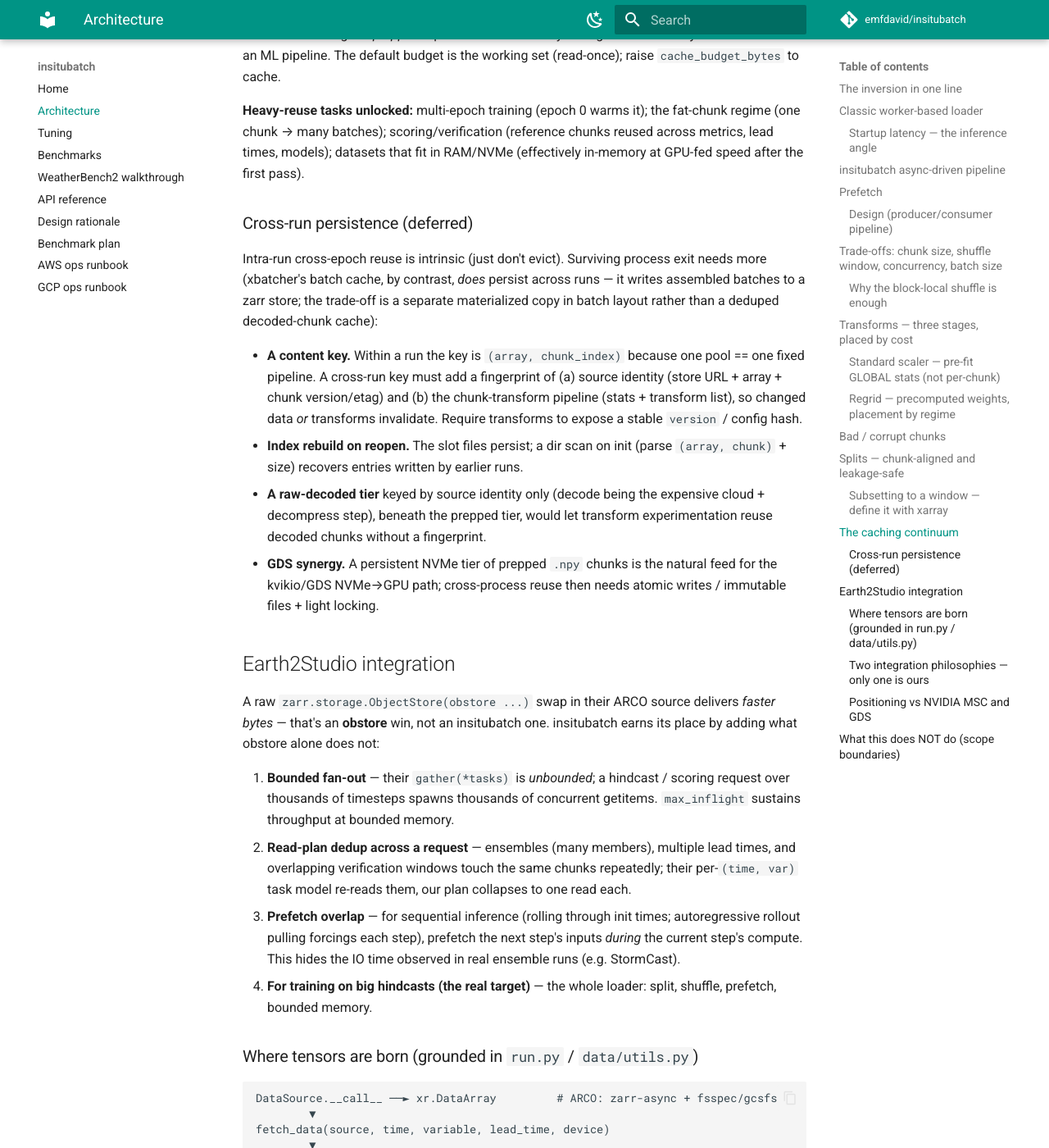
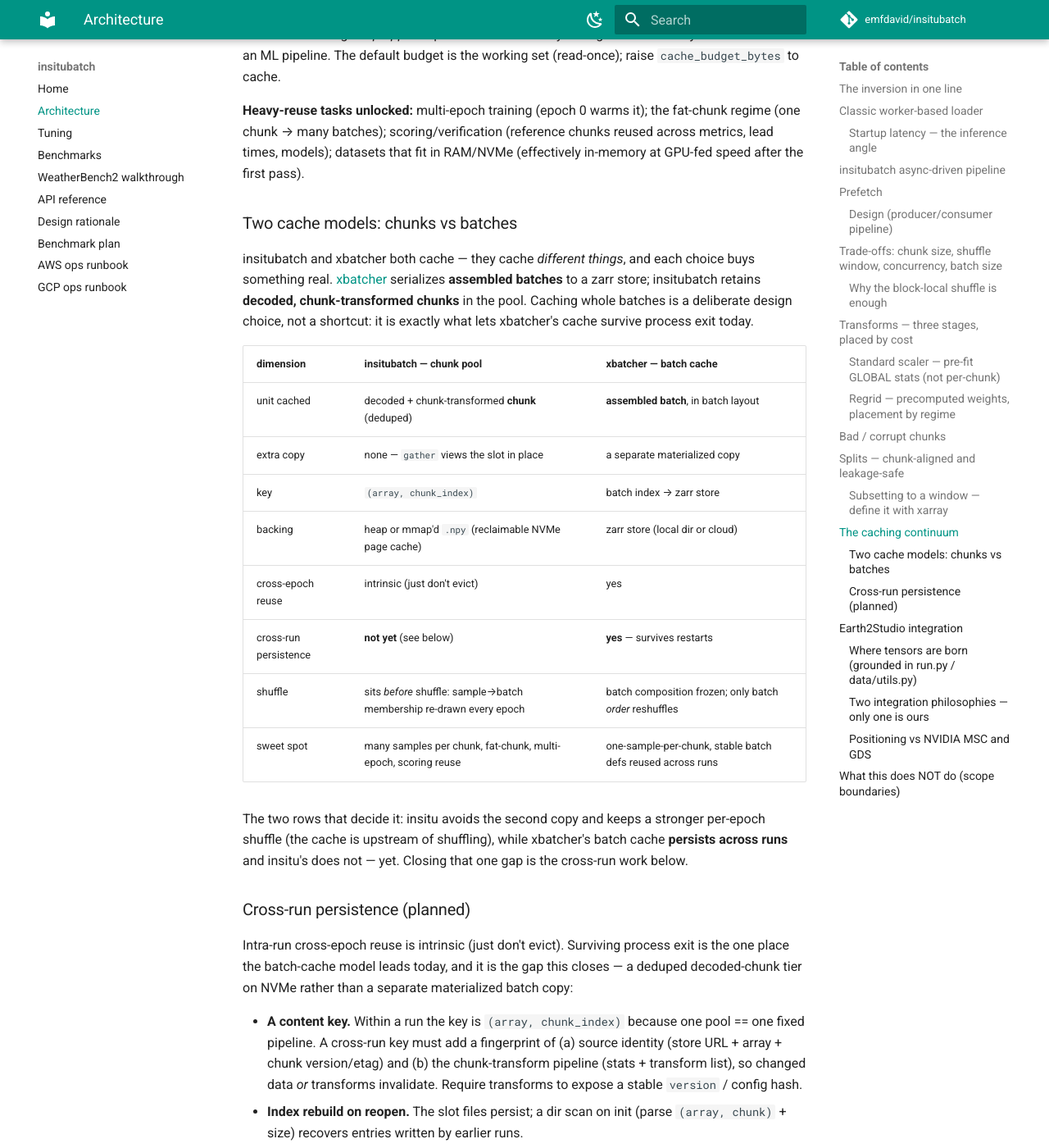
Before and after one commit to emfdavid/insitubatch, an MkDocs documentation site: the page built from docs/architecture.md, in a window 1280 px wide and 1400 px high, scrolled down 10821 px. Shown: the whole window at 82% size. Built offline with MkDocs 1.6.1 and Material for MkDocs 9.7.7, drawn with Linux system fonts in a browser that asks for light colours; comment, search, counter and statistics services are not loaded.

Commit message:
docs: caching feature comparison + cache-vs-cache bench plan
Add a "Two cache models: chunks vs batches" table to the caching continuum
in architecture.md, framing xbatcher's batch cache as a deliberate choice
(it persists across runs today) against insitu's deduped decoded-chunk pool,
and reframe cross-run persistence from "deferred" to "planned" as the gap
that closes it.

In benchmark_plan.md, add a cache-vs-cache subsection to Story 3: it can't
be a fair comparison until the xbatcher engine is wired with BatchGenerator
cache= and shuffle semantics are matched (xbatcher freezes batch composition;
insitu reshuffles membership each epoch). Pin the run to the c6id.8xlarge box.

Co-Authored-By: Claude Opus 4.8 <noreply@anthropic.com>

```diff
--- a/docs/architecture.md
+++ b/docs/architecture.md
@@ -443,12 +443,35 @@ fat-chunk regime (one chunk → many batches); scoring/verification (reference c
 reused across metrics, lead times, models); datasets that fit in RAM/NVMe
 (effectively in-memory at GPU-fed speed after the first pass).
 
-### Cross-run persistence (deferred)
+### Two cache models: chunks vs batches
+
+insitubatch and xbatcher both cache — they cache *different things*, and each choice
+buys something real. [xbatcher](https://github.com/xarray-contrib/xbatcher) serializes
+**assembled batches** to a zarr store; insitubatch retains **decoded, chunk-transformed
+chunks** in the pool. Caching whole batches is a deliberate design choice, not a
+shortcut: it is exactly what lets xbatcher's cache survive process exit today.
+
+| dimension | insitubatch — chunk pool | xbatcher — batch cache |
+|---|---|---|
+| unit cached | decoded + chunk-transformed **chunk** (deduped) | **assembled batch**, in batch layout |
+| extra copy | none — `gather` views the slot in place | a separate materialized copy |
+| key | `(array, chunk_index)` | batch index → zarr store |
+| backing | heap or mmap'd `.npy` (reclaimable NVMe page cache) | zarr store (local dir or cloud) |
+| cross-epoch reuse | intrinsic (just don't evict) | yes |
+| cross-run persistence | **not yet** (see below) | **yes** — survives restarts |
+| shuffle | sits *before* shuffle: sample→batch membership re-drawn every epoch | batch composition frozen; only batch *order* reshuffles |
+| sweet spot | many samples per chunk, fat-chunk, multi-epoch, scoring reuse | one-sample-per-chunk, stable batch defs reused across runs |
+
+The two rows that decide it: insitu avoids the second copy and keeps a stronger
+per-epoch shuffle (the cache is upstream of shuffling), while xbatcher's batch cache
+**persists across runs** and insitu's does not — yet. Closing that one gap is the
+cross-run work below.
+
+### Cross-run persistence (planned)
 
 Intra-run cross-epoch reuse is intrinsic (just don't evict). Surviving process exit
-needs more (xbatcher's batch cache, by contrast, *does* persist across runs — it writes
-assembled batches to a zarr store; the trade-off is a separate materialized copy in batch
-layout rather than a deduped decoded-chunk cache):
+is the one place the batch-cache model leads today, and it is the gap this closes — a
+deduped decoded-chunk tier on NVMe rather than a separate materialized batch copy:
 
 - **A content key.** Within a run the key is `(array, chunk_index)` because one pool
   == one fixed pipeline. A cross-run key must add a fingerprint of (a) source
```
Also changed, not shown: bench/benchmark_plan.md (+21 -0 lines).
